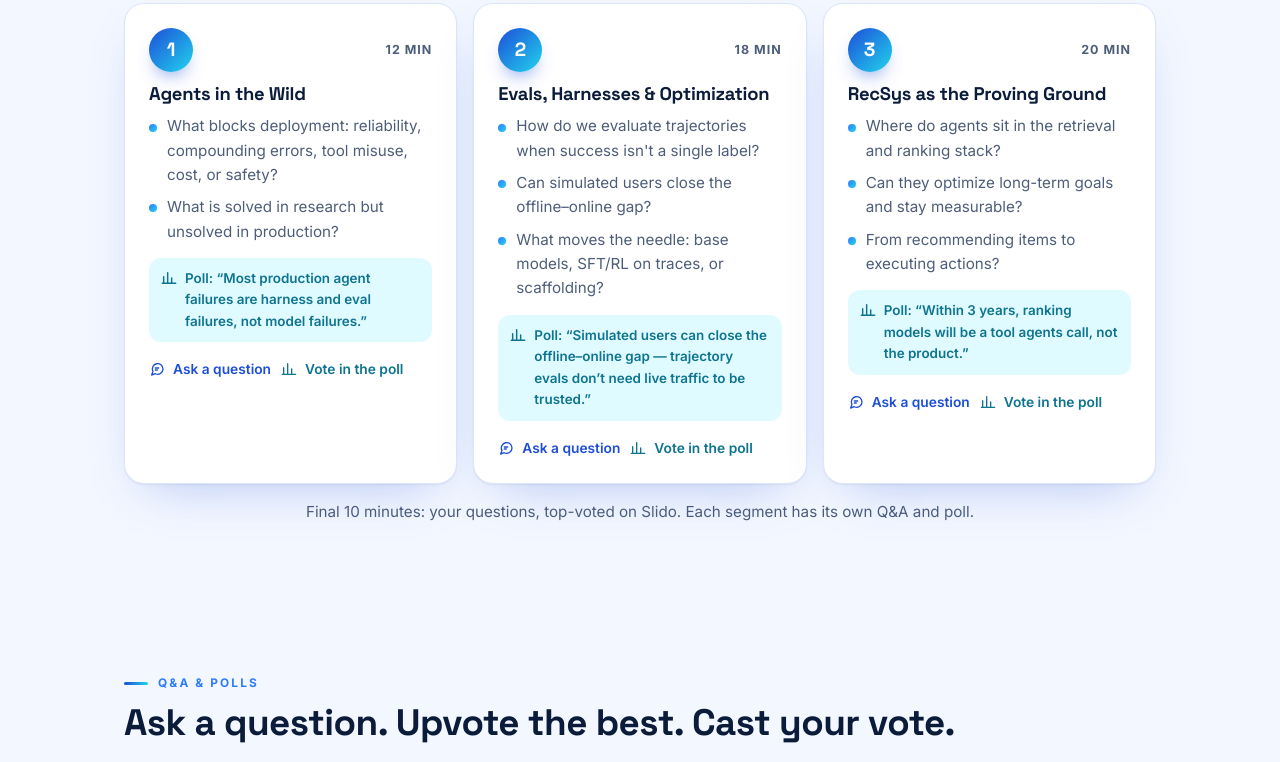
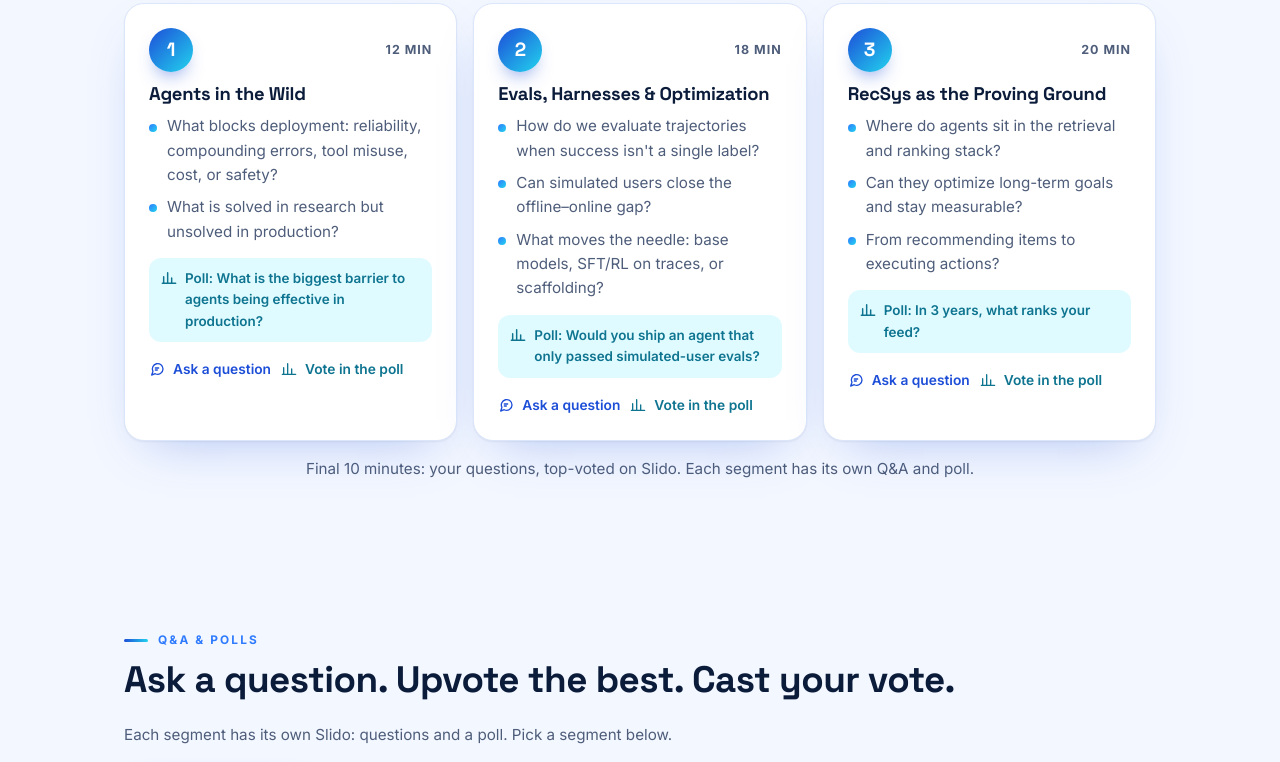
Before and after one commit to alborz-geramifard/neurips2026-panel, a plain HTML site: page index.html in a window 1280 px wide. Shown: the part 1974-2736 px from the top of the page. Drawn offline with Linux system fonts and the light colour scheme.

Commit message:
Segment cards: final poll questions
Co-Authored-By: Claude Fable 5.1 <noreply@anthropic.com>

```diff
--- a/index.html
+++ b/index.html
@@ -188,19 +188,19 @@ footer::before{content:"";position:absolute;top:-1px;left:0;right:0;height:3px;b
     <div class="seg"><div class="top"><div class="num">1</div><div class="min">12 min</div></div>
       <h3>Agents in the Wild</h3>
       <ul><li>What blocks deployment: reliability, compounding errors, tool misuse, cost, or safety?</li><li>What is solved in research but unsolved in production?</li></ul>
-      <div class="poll"><svg viewBox="0 0 24 24"><path d="M4 20V10M10 20V4M16 20v-8M22 20H2"/></svg>Poll: “Most production agent failures are harness and eval failures, not model failures.”</div>
+      <div class="poll"><svg viewBox="0 0 24 24"><path d="M4 20V10M10 20V4M16 20v-8M22 20H2"/></svg>Poll: What is the biggest barrier to agents being effective in production?</div>
       <div class="acts"><a class="ask" href="#questions" data-seg="1" data-view="questions"><svg viewBox="0 0 24 24"><path d="M21 12a8 8 0 0 1-11.6 7.1L4 21l1.9-5.4A8 8 0 1 1 21 12z"/><path d="M9.5 10.5h5M9.5 13.5h3"/></svg> Ask a question</a><a class="ask vote" href="#questions" data-seg="1" data-view="polls"><svg viewBox="0 0 24 24"><path d="M4 20V10M10 20V4M16 20v-8M22 20H2"/></svg> Vote in the poll</a></div>
     </div>
     <div class="seg"><div class="top"><div class="num">2</div><div class="min">18 min</div></div>
       <h3>Evals, Harnesses &amp; Optimization</h3>
       <ul><li>How do we evaluate trajectories when success isn't a single label?</li><li>Can simulated users close the offline–online gap?</li><li>What moves the needle: base models, SFT/RL on traces, or scaffolding?</li></ul>
-      <div class="poll"><svg viewBox="0 0 24 24"><path d="M4 20V10M10 20V4M16 20v-8M22 20H2"/></svg>Poll: “Simulated users can close the offline–online gap — trajectory evals don’t need live traffic to be trusted.”</div>
+      <div class="poll"><svg viewBox="0 0 24 24"><path d="M4 20V10M10 20V4M16 20v-8M22 20H2"/></svg>Poll: Would you ship an agent that only passed simulated-user evals?</div>
       <div class="acts"><a class="ask" href="#questions" data-seg="2" data-view="questions"><svg viewBox="0 0 24 24"><path d="M21 12a8 8 0 0 1-11.6 7.1L4 21l1.9-5.4A8 8 0 1 1 21 12z"/><path d="M9.5 10.5h5M9.5 13.5h3"/></svg> Ask a question</a><a class="ask vote" href="#questions" data-seg="2" data-view="polls"><svg viewBox="0 0 24 24"><path d="M4 20V10M10 20V4M16 20v-8M22 20H2"/></svg> Vote in the poll</a></div>
     </div>
     <div class="seg"><div class="top"><div class="num">3</div><div class="min">20 min</div></div>
       <h3>RecSys as the Proving Ground</h3>
       <ul><li>Where do agents sit in the retrieval and ranking stack?</li><li>Can they optimize long-term goals and stay measurable?</li><li>From recommending items to executing actions?</li></ul>
-      <div class="poll"><svg viewBox="0 0 24 24"><path d="M4 20V10M10 20V4M16 20v-8M22 20H2"/></svg>Poll: “Within 3 years, ranking models will be a tool agents call, not the product.”</div>
+      <div class="poll"><svg viewBox="0 0 24 24"><path d="M4 20V10M10 20V4M16 20v-8M22 20H2"/></svg>Poll: In 3 years, what ranks your feed?</div>
       <div class="acts"><a class="ask" href="#questions" data-seg="3" data-view="questions"><svg viewBox="0 0 24 24"><path d="M21 12a8 8 0 0 1-11.6 7.1L4 21l1.9-5.4A8 8 0 1 1 21 12z"/><path d="M9.5 10.5h5M9.5 13.5h3"/></svg> Ask a question</a><a class="ask vote" href="#questions" data-seg="3" data-view="polls"><svg viewBox="0 0 24 24"><path d="M4 20V10M10 20V4M16 20v-8M22 20H2"/></svg> Vote in the poll</a></div>
     </div>
   </div>
```
